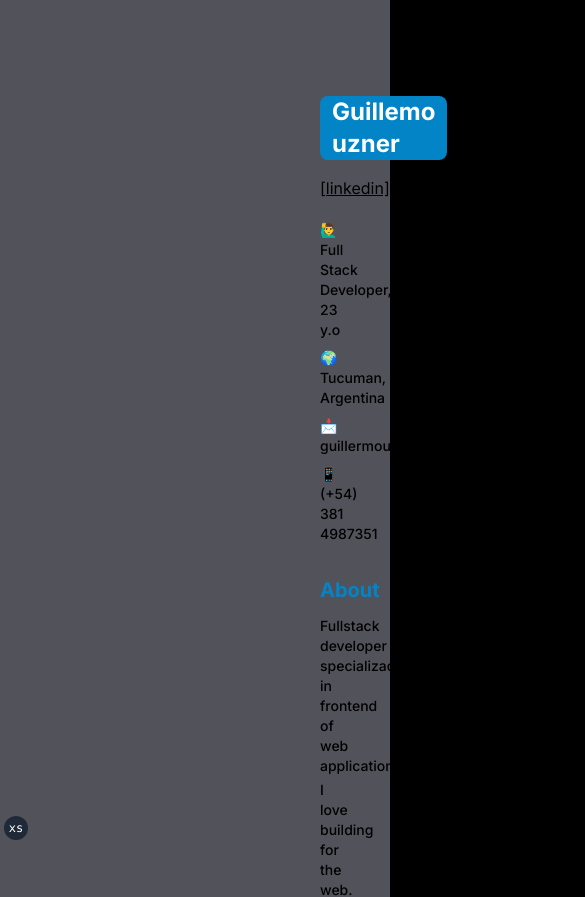
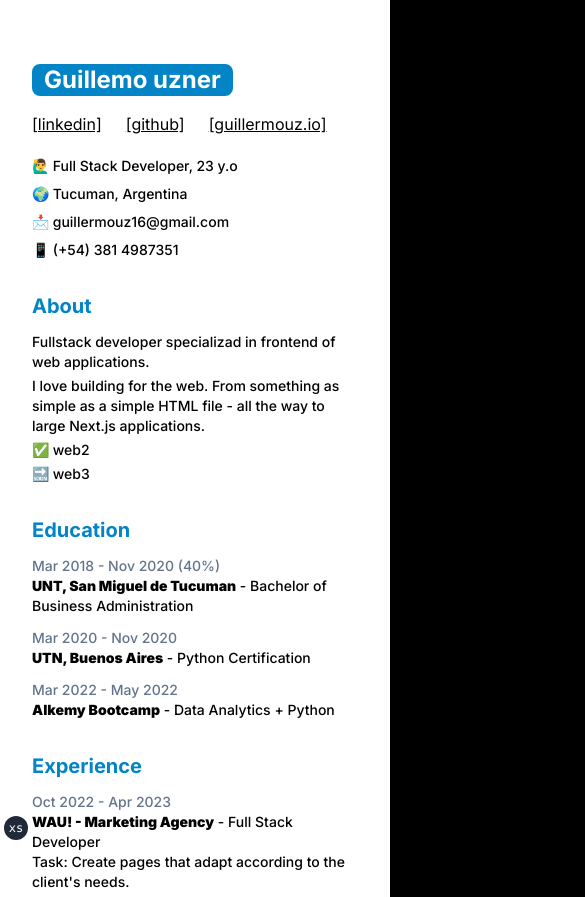
Before and after one commit to guillermouzner/guillermo.io, a Next.js app: page /resume in a window 390 px wide. Shown: the top 897 px of the page, 585 px wide, since content can reach past the window. Built offline with nearby package versions, Linux system fonts and the light colour scheme.

Commit message:
responsive

```diff
--- a/app/resume/page.tsx
+++ b/app/resume/page.tsx
@@ -1,8 +1,8 @@
 export default function ResumePage() {
   return (
-    <div className="bg-zinc-600 text-black min-h-screen">
-      <div className="bg-white mx-56">
-        <div className="p-24">
+    <div className="bg-zinc-600 text-black min-h-screen lg:mx-56 md:mx-20 flex justify-center items-center">
+      <div className="bg-white">
+        <div className="py-16 px-8  md:p-24">
           <div className="flex flex-col gap-4 xl:gap-0 xl:flex-row justify-between items-baseline">
             <h1 className="text-2xl bg-sky-600 text-white px-3 rounded-lg font-bold">
               Guillemo uzner
```
